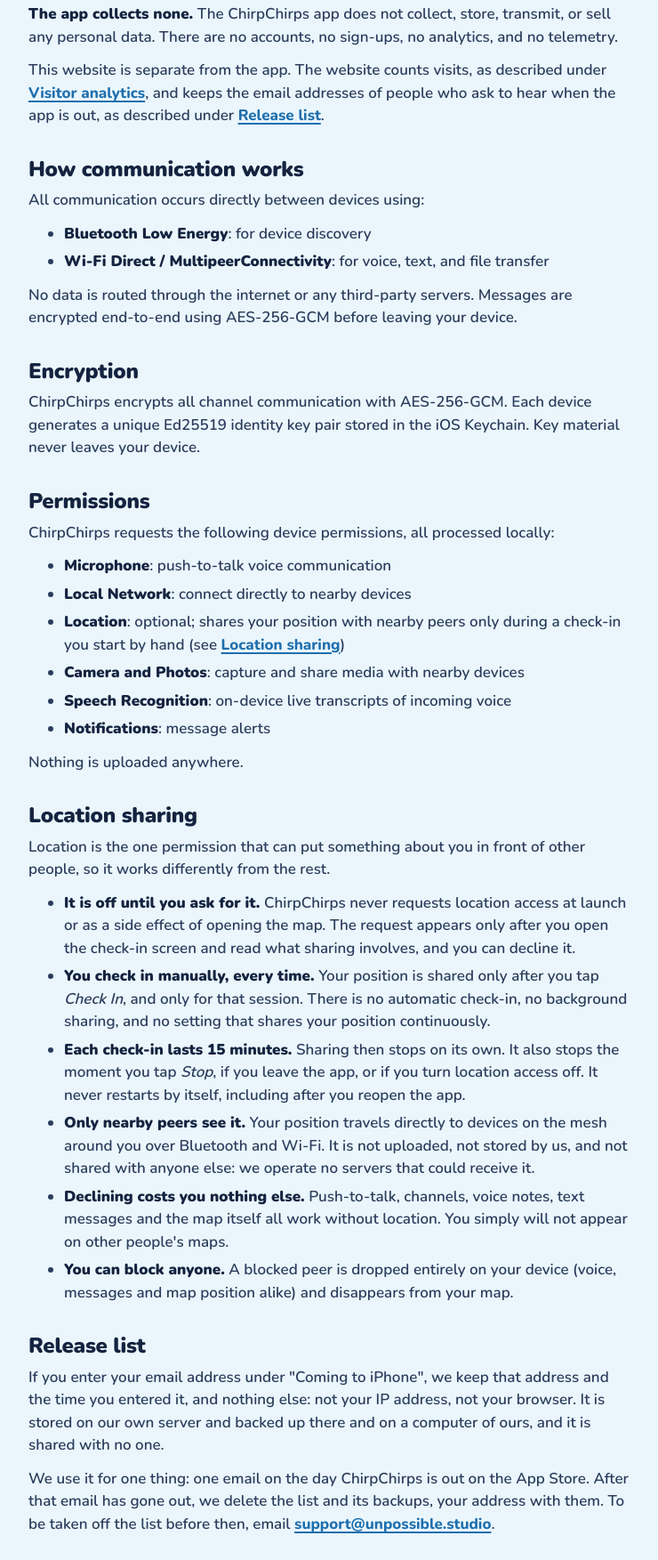
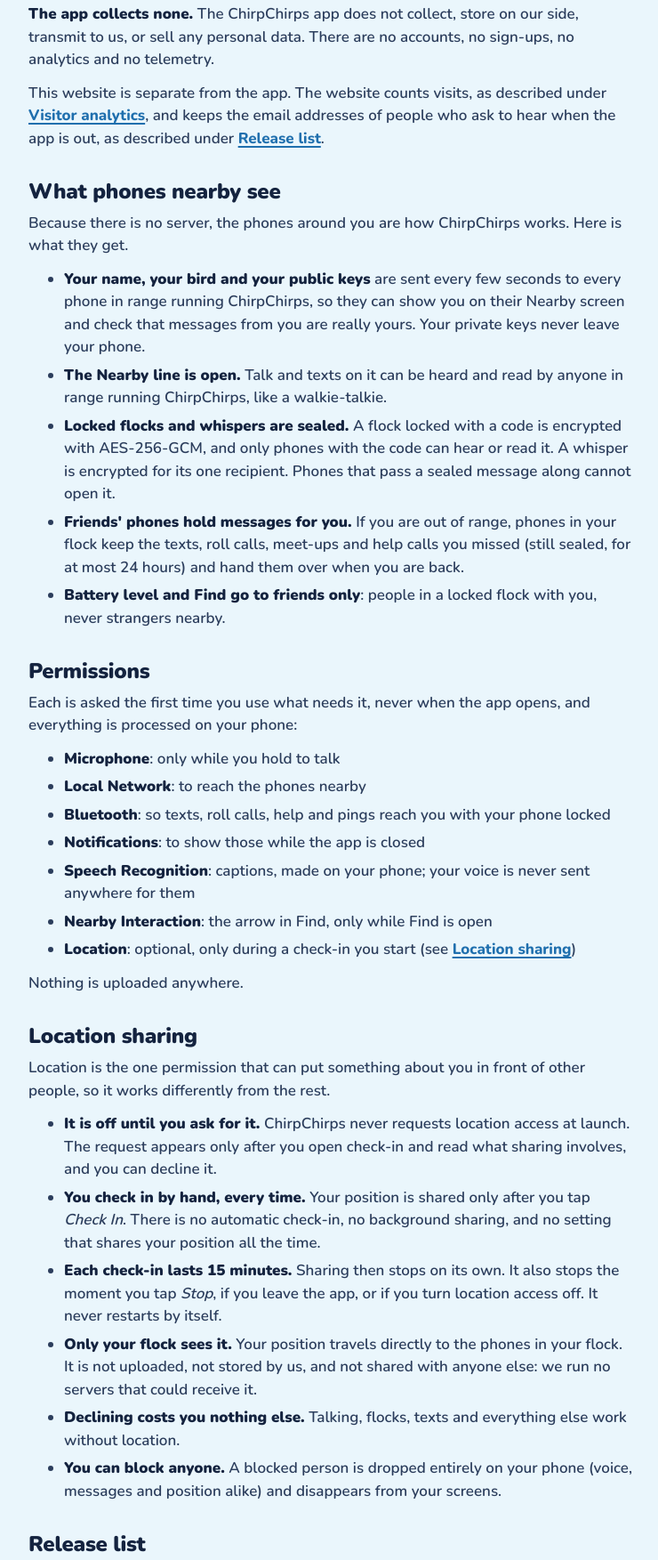
Before and after one commit to jackson-jpeg/Chirp, a plain HTML site: page site/privacy/index.html in a window 1280 px wide. Shown: the part 418-2171 px from the top of the page at 89% size, without its empty margins (268-1008 px from the left). Drawn offline with Linux system fonts and the light colour scheme; a script that the page names is missing.

Commit message:
chirpchirps.com privacy policy for 2.0
Says plainly what nearby phones see (name, bird, public keys; the open
Nearby line), that locked flocks and whispers are sealed, what catch up
holds, and 2.0's permissions; drops 1.0's maps, camera, SQLite and
OpenFreeMap.

Co-Authored-By: Claude Opus 5.5 <noreply@anthropic.com>

```diff
--- a/site/privacy/index.html
+++ b/site/privacy/index.html
@@ -31,30 +31,31 @@
 
 <main class="prose">
         <h1>Privacy Policy</h1>
-        <p class="updated">Effective date: November 17, 2026</p>
+        <p class="updated">Effective date: November 17, 2026. This version describes ChirpChirps 2.0.</p>
         <h2>Overview</h2>
-        <p>ChirpChirps is a peer-to-peer communication app. The app uses no servers, collects no data, and does not track users. Your messages travel directly between devices over Bluetooth and Wi-Fi. They never pass through our infrastructure because the app has none.</p>
+        <p>ChirpChirps lets you talk and text with friends nearby, phone to phone. The app has no accounts and uses no servers, so it collects nothing and has nothing to send us. Your voice and messages go directly between phones over Wi-Fi and Bluetooth, never through the internet.</p>
         <h2>Data we collect</h2>
-        <p><strong>The app collects none.</strong> The ChirpChirps app does not collect, store, transmit, or sell any personal data. There are no accounts, no sign-ups, no analytics, and no telemetry.</p>
+        <p><strong>The app collects none.</strong> The ChirpChirps app does not collect, store on our side, transmit to us, or sell any personal data. There are no accounts, no sign-ups, no analytics and no telemetry.</p>
         <p>This website is separate from the app. The website counts visits, as described under <a href="#website-analytics">Visitor analytics</a>, and keeps the email addresses of people who ask to hear when the app is out, as described under <a href="#release-list">Release list</a>.</p>
-        <h2>How communication works</h2>
-        <p>All communication occurs directly between devices using:</p>
+        <h2 id="nearby">What phones nearby see</h2>
+        <p>Because there is no server, the phones around you are how ChirpChirps works. Here is what they get.</p>
         <ul>
-        <li><strong>Bluetooth Low Energy</strong>: for device discovery</li>
-        <li><strong>Wi-Fi Direct / MultipeerConnectivity</strong>: for voice, text, and file transfer</li>
+        <li><strong>Your name, your bird and your public keys</strong> are sent every few seconds to every phone in range running ChirpChirps, so they can show you on their Nearby screen and check that messages from you are really yours. Your private keys never leave your phone.</li>
+        <li><strong>The Nearby line is open.</strong> Talk and texts on it can be heard and read by anyone in range running ChirpChirps, like a walkie-talkie.</li>
+        <li><strong>Locked flocks and whispers are sealed.</strong> A flock locked with a code is encrypted with AES-256-GCM, and only phones with the code can hear or read it. A whisper is encrypted for its one recipient. Phones that pass a sealed message along cannot open it.</li>
+        <li><strong>Friends' phones hold messages for you.</strong> If you are out of range, phones in your flock keep the texts, roll calls, meet-ups and help calls you missed (still sealed, for at most 24 hours) and hand them over when you are back.</li>
+        <li><strong>Battery level and Find go to friends only</strong>: people in a locked flock with you, never strangers nearby.</li>
         </ul>
-        <p>No data is routed through the internet or any third-party servers. Messages are encrypted end-to-end using AES-256-GCM before leaving your device.</p>
-        <h2>Encryption</h2>
-        <p>ChirpChirps encrypts all channel communication with AES-256-GCM. Each device generates a unique Ed25519 identity key pair stored in the iOS Keychain. Key material never leaves your device.</p>
         <h2>Permissions</h2>
-        <p>ChirpChirps requests the following device permissions, all processed locally:</p>
+        <p>Each is asked the first time you use what needs it, never when the app opens, and everything is processed on your phone:</p>
         <ul>
-        <li><strong>Microphone</strong>: push-to-talk voice communication</li>
-        <li><strong>Local Network</strong>: connect directly to nearby devices</li>
-        <li><strong>Location</strong>: optional; shares your position with nearby peers only during a check-in you start by hand (see <a href="#location">Location sharing</a>)</li>
-        <li><strong>Camera and Photos</strong>: capture and share media with nearby devices</li>
-        <li><strong>Speech Recognition</strong>: on-device live transcripts of incoming voice</li>
-        <li><strong>Notifications</strong>: message alerts</li>
+        <li><strong>Microphone</strong>: only while you hold to talk</li>
+        <li><strong>Local Network</strong>: to reach the phones nearby</li>
+        <li><strong>Bluetooth</strong>: so texts, roll calls, help and pings reach you with your phone locked</li>
+        <li><strong>Notifications</strong>: to show those while the app is closed</li>
+        <li><strong>Speech Recognition</strong>: captions, made on your phone; your voice is never sent anywhere for them</li>
+        <li><strong>Nearby Interaction</strong>: the arrow in Find, only while Find is open</li>
+        <li><strong>Location</strong>: optional, only during a check-in you start (see <a href="#location">Location sharing</a>)</li>
         </ul>
         <p>Nothing is uploaded anywhere.</p>
         <h2 id="location">Location sharing</h2>
@@ -62,22 +63,21 @@
         people, so it works differently from the rest.</p>
         <ul>
         <li><strong>It is off until you ask for it.</strong> ChirpChirps never requests location
-        access at launch or as a side effect of opening the map. The request appears only after
-        you open the check-in screen and read what sharing involves, and you can decline it.</li>
-        <li><strong>You check in manually, every time.</strong> Your position is shared only after
-        you tap <em>Check In</em>, and only for that session. There is no automatic check-in, no
-        background sharing, and no setting that shares your position continuously.</li>
+        access at launch. The request appears only after you open check-in and read what sharing
+        involves, and you can decline it.</li>
+        <li><strong>You check in by hand, every time.</strong> Your position is shared only after
+        you tap <em>Check In</em>. There is no automatic check-in, no background sharing, and no
+        setting that shares your position all the time.</li>
         <li><strong>Each check-in lasts 15 minutes.</strong> Sharing then stops on its own. It also
         stops the moment you tap <em>Stop</em>, if you leave the app, or if you turn location
-        access off. It never restarts by itself, including after you reopen the app.</li>
-        <li><strong>Only nearby peers see it.</strong> Your position travels directly to devices on
-        the mesh around you over Bluetooth and Wi-Fi. It is not uploaded, not stored by us, and
-        not shared with anyone else: we operate no servers that could receive it.</li>
-        <li><strong>Declining costs you nothing else.</strong> Push-to-talk, channels, voice notes,
-        text messages and the map itself all work without location. You simply will not appear on
-        other people's maps.</li>
-        <li><strong>You can block anyone.</strong> A blocked peer is dropped entirely on your
-        device (voice, messages and map position alike) and disappears from your map.</li>
+        access off. It never restarts by itself.</li>
+        <li><strong>Only your flock sees it.</strong> Your position travels directly to the phones
+        in your flock. It is not uploaded, not stored by us, and not shared with anyone else: we
+        run no servers that could receive it.</li>
+        <li><strong>Declining costs you nothing else.</strong> Talking, flocks, texts and everything
+        else work without location.</li>
+        <li><strong>You can block anyone.</strong> A blocked person is dropped entirely on your
+        phone (voice, messages and position alike) and disappears from your screens.</li>
         </ul>
         <h2 id="release-list">Release list</h2>
         <p>If you enter your email address under "Coming to iPhone", we keep that address and the time you entered it, and nothing else: not your IP address, not your browser. It is stored on our own server and backed up there and on a computer of ours, and it is shared with no one.</p>
@@ -89,9 +89,9 @@
         <h2 id="website-cookies">Cookies and Do Not Track</h2>
         <p>This website sets no cookies, keeps nothing in your browser's storage, and loads nothing from other companies' servers (its fonts are served from chirpchirps.com). Because our visit counting does not follow you to other sites and sets no cookies, the site treats every visitor the same way whether or not your browser sends a Do Not Track signal.</p>
         <h2>Third-party services</h2>
-        <p>ChirpChirps does not integrate any third-party analytics, advertising, or tracking. The only optional network connection is downloading offline map tiles from <a href="https://openfreemap.org">OpenFreeMap</a>, which occurs only when you explicitly request it.</p>
+        <p>ChirpChirps includes no third-party analytics, advertising or tracking, and the app makes no internet connections at all.</p>
         <h2>Data storage</h2>
-        <p>Messages and settings are stored locally on your device using an encrypted SQLite database. Uninstalling the app permanently deletes all data.</p>
+        <p>Your messages, your bird and your settings are kept on your phone with iOS data protection, and your keys in the iOS Keychain. Deleting the app deletes them.</p>
         <h2>Age rating and children's privacy</h2>
         <p>ChirpChirps is rated 18+ and is not directed to children. Because the app can show a user's location to other people nearby, it is intended for adults only. The app has no accounts and no servers, and collects no personal information from any user. The website's release list is not meant for children; if a child's address reaches it, email us and we delete it.</p>
         <h2>Changes to this policy</h2>
```
Also changed, not shown: 1 other file.
